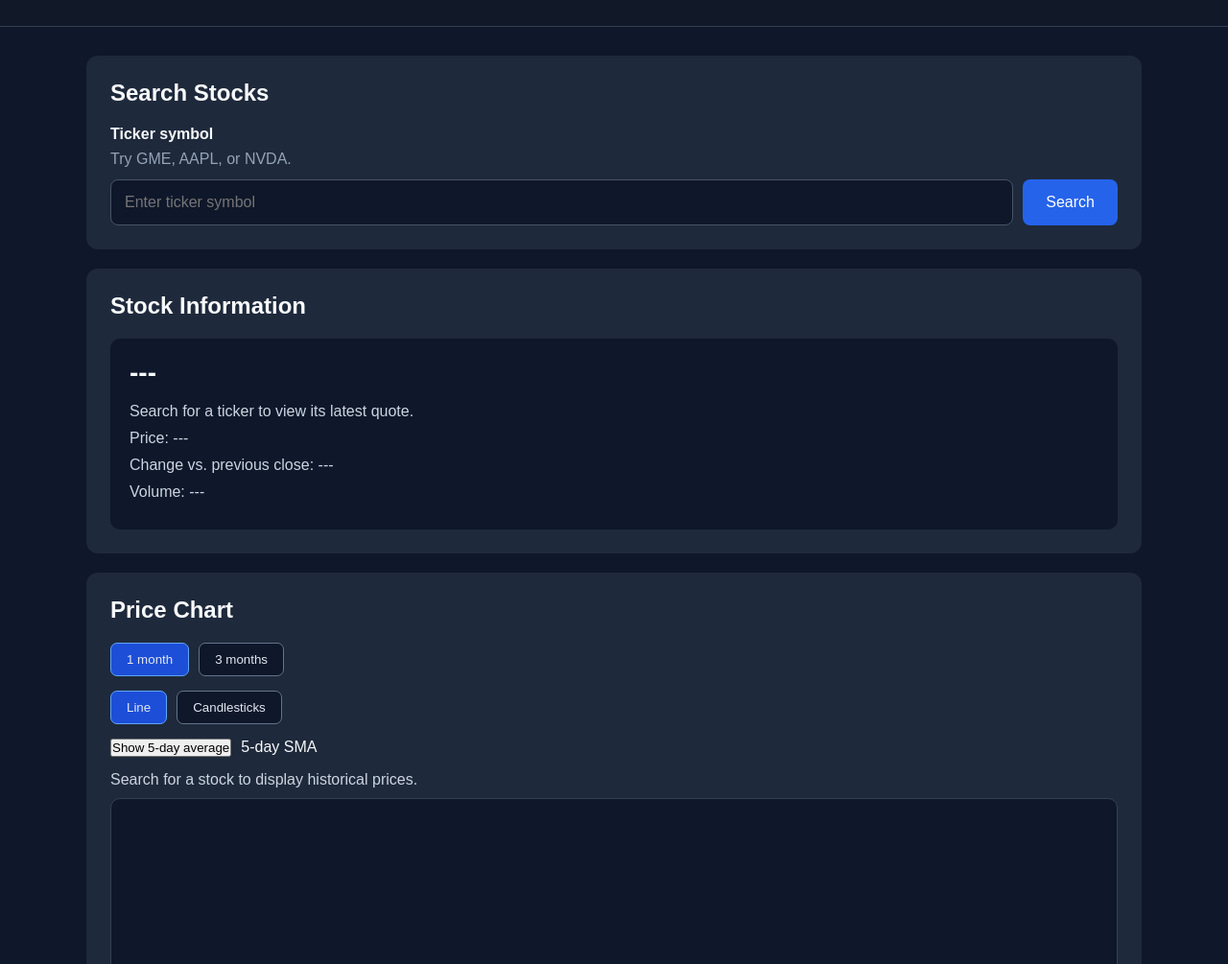
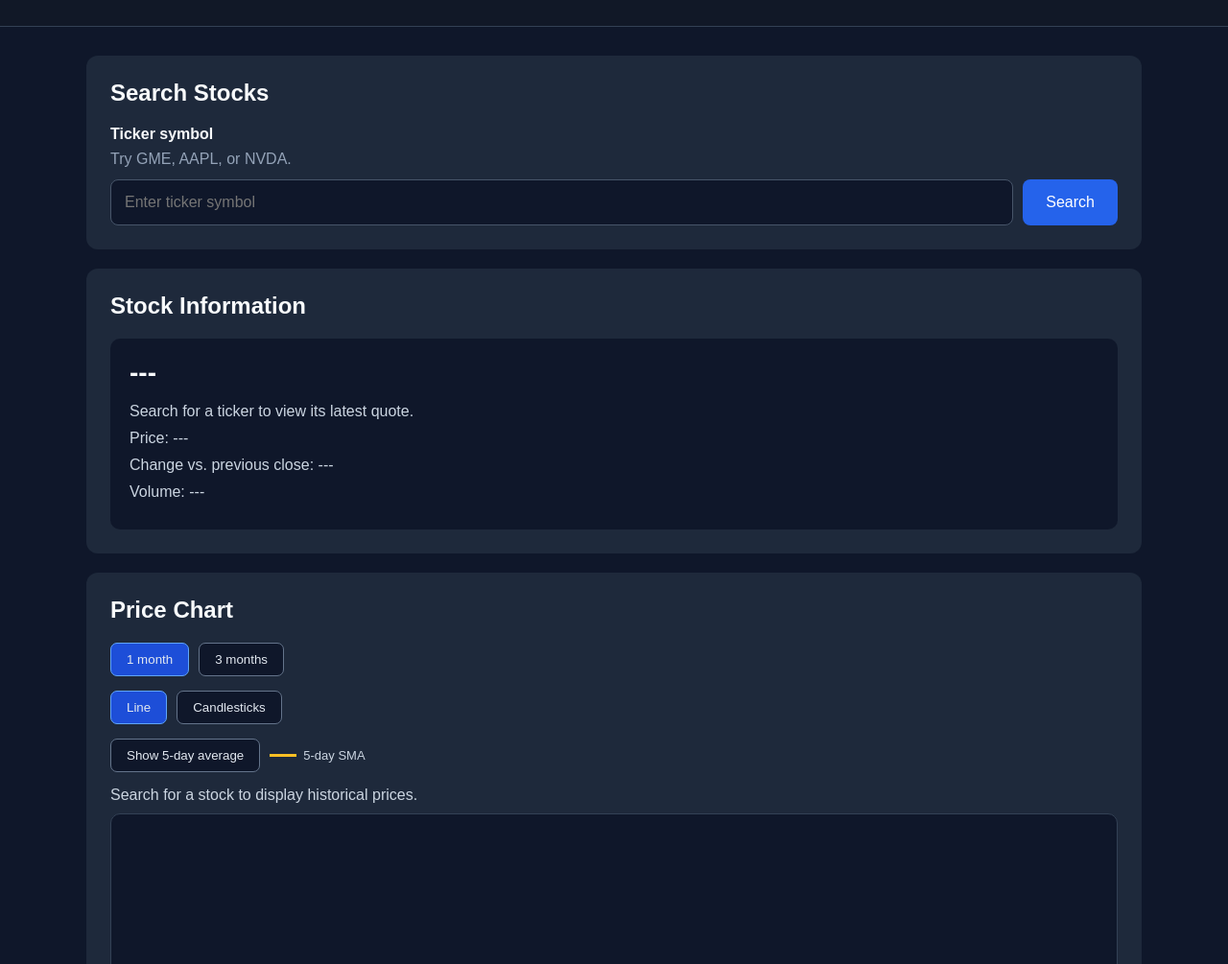
Before and after one commit to Bug542/stock-market-tracker, a website: page public/index.html in a window 1280 px wide. Shown: the part 96-1101 px from the top of the page at 96% size. Drawn offline with Linux system fonts and the light colour scheme.

Commit message:
Week 10: style accessible moving-average toggle and legend

```diff
--- a/public/style.css
+++ b/public/style.css
@@ -225,3 +225,34 @@ footer {
 .price-chart { background: #0f172a; border: 1px solid #334155; border-radius: 10px; min-height: 250px; display: flex; align-items: center; }
 .price-chart svg { width: 100%; height: auto; display: block; }
 .chart-footnote { color: #94a3b8; margin-top: 10px; font-size: 13px; }
+
+.indicator-button {
+  padding: 9px 16px;
+  border-radius: 7px;
+  border: 1px solid #64748b;
+  background: #0f172a;
+  color: #e2e8f0;
+  cursor: pointer;
+}
+.indicator-button:hover,
+.indicator-button.active {
+  background: #1d4ed8;
+  border-color: #60a5fa;
+}
+.indicator-button:focus-visible {
+  outline: 3px solid #93c5fd;
+  outline-offset: 3px;
+}
+.chart-legend {
+  display: inline-flex;
+  align-items: center;
+  gap: 7px;
+  color: #cbd5e1;
+  font-size: 13px;
+}
+.legend-swatch {
+  display: inline-block;
+  width: 28px;
+  height: 0;
+  border-top: 3px solid #fbbf24;
+}
```
